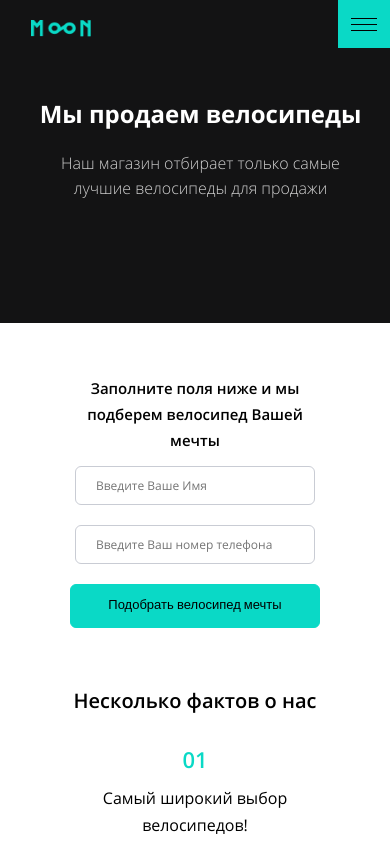
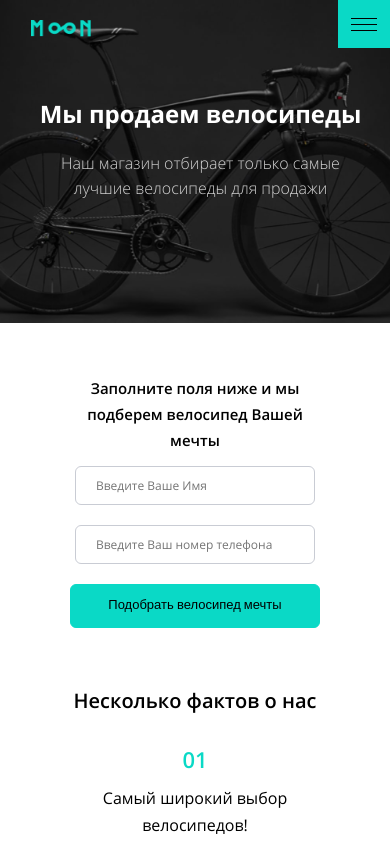
Before and after one commit to Svetlana-Romanova/Bic, a website: page source/index.html in a window 390 px wide. Shown: the top 844 px of the page. Drawn offline with nearby package versions, Linux system fonts and the light colour scheme; files that its build step writes are made by us from their sources.

Commit message:
доделки5

```diff
--- a/source/sass/_media.scss
+++ b/source/sass/_media.scss
@@ -75,6 +75,7 @@
 
   .logo {
     min-height: 340px;
+    background: url("../img/bike@1x.jpg") center center/cover no-repeat;
     background-color: #131314;
   }
 
--- a/source/sass/_promo.scss
+++ b/source/sass/_promo.scss
@@ -1,4 +1,5 @@
 .promo {
+  background: url("../img/bike@1x.jpg") top center/contain no-repeat;
   background-color: #131314;
   padding-top: 62px;
 }
```
Also changed, not shown: build/css/style.css, build/css/style.min.css, 1 other file.
